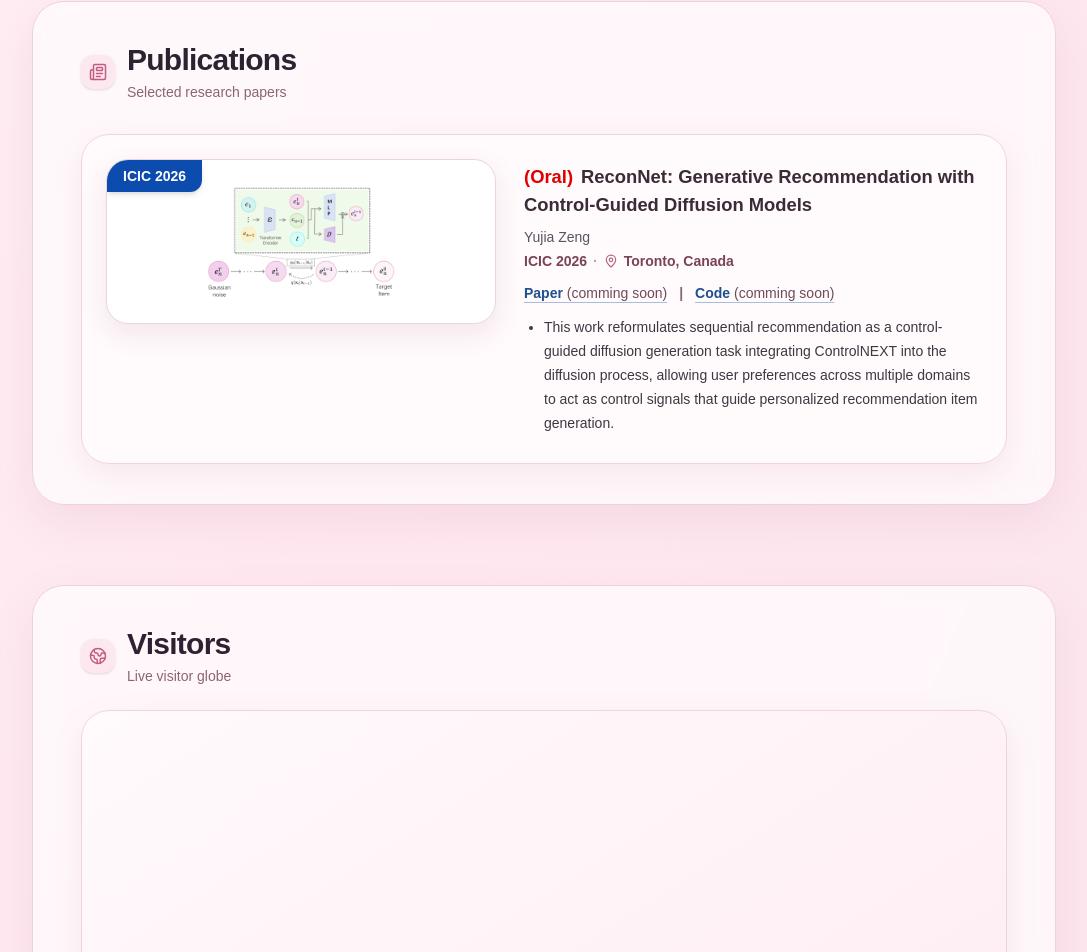
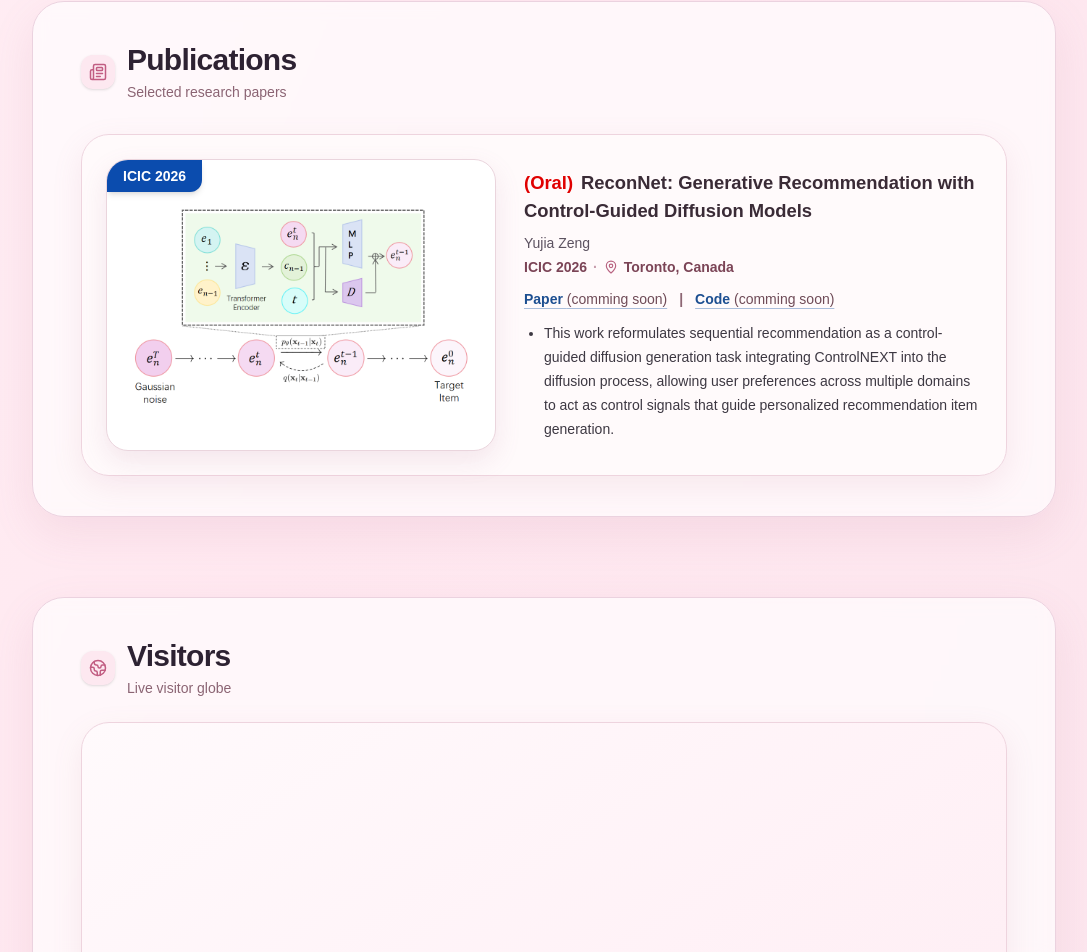
Before and after one commit to zyjOrz/zyjOrz.github.io, a Next.js app: page / in a window 1280 px wide. Shown: the part 1563-2515 px from the top of the page, without its empty margins (96-1183 px from the left). Built offline with nearby package versions, Linux system fonts and the light colour scheme.

Commit message:
canadaphoto

```diff
--- a/app/page.tsx
+++ b/app/page.tsx
@@ -163,7 +163,7 @@ function PublicationSection() {
             key={paper.title}
             className="grid grid-cols-1 gap-7 rounded-[28px] border border-[#eed4de] bg-[#fffafc]/80 p-5 shadow-[0_10px_30px_rgba(191,113,142,0.12)] transition duration-300 hover:-translate-y-1 hover:shadow-[0_18px_44px_rgba(191,113,142,0.18)] md:grid-cols-[390px_1fr] md:p-6"
           >
-            <div className="group/image relative aspect-[900/380] overflow-hidden rounded-[22px] border border-[#ead5dd] bg-white shadow-[0_10px_26px_rgba(178,109,143,0.14)] transition-all duration-300 ease-out hover:-translate-y-3 hover:shadow-[0_22px_45px_rgba(191,113,142,0.24)]">
+            <div className="group/image relative aspect-[800/600] overflow-hidden rounded-[22px] border border-[#ead5dd] bg-white shadow-[0_10px_26px_rgba(178,109,143,0.14)] transition-all duration-300 ease-out hover:-translate-y-3 hover:shadow-[0_22px_45px_rgba(191,113,142,0.24)]">
               <div className="absolute left-0 top-0 z-10 rounded-br-xl bg-[#0b4cae] px-4 py-1.5 text-sm font-semibold text-white shadow-md">
                 {paper.venue}
               </div>
```
